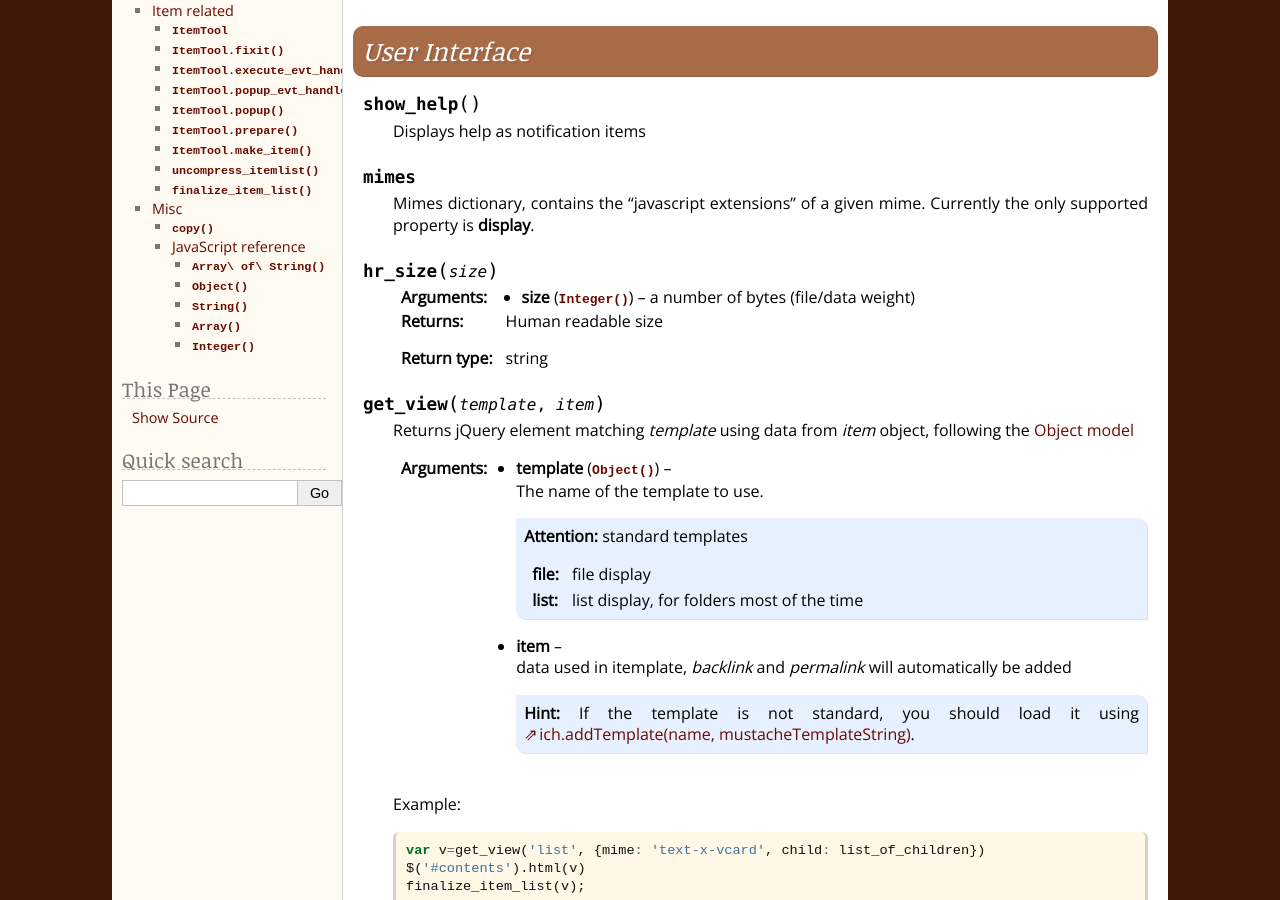
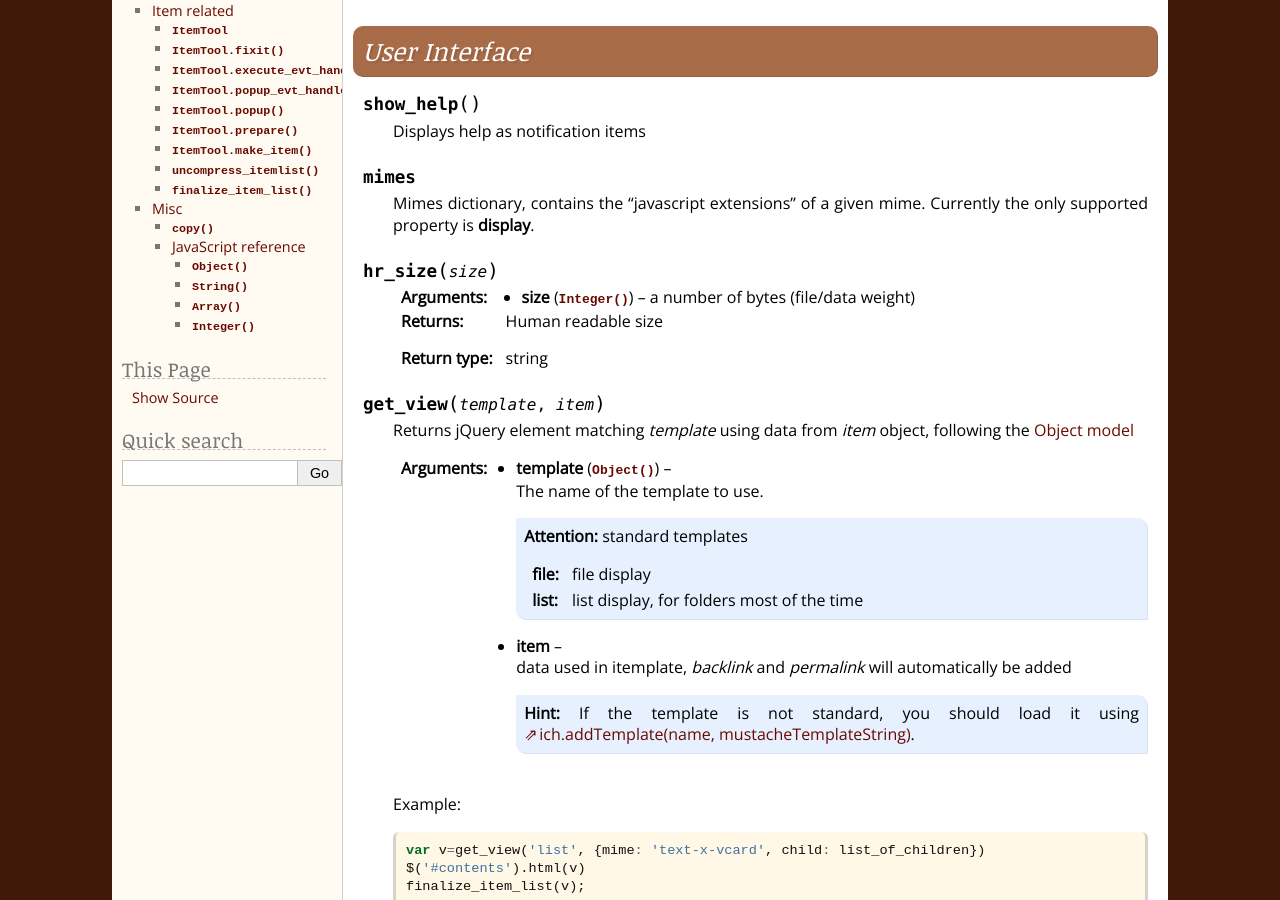
Before and after one commit to fdev31/weye, a Sphinx documentation site: the page built from doc/source/dev/jsapi.rst, in a window 1280 px wide and 900 px high, scrolled down 765 px. Built offline with Sphinx 7.4.7, drawn with Linux system fonts in a browser that asks for light colours; some web fonts are replaced; some of the changed text lies outside the part shown.

```diff
--- a/doc/source/dev/jsapi.rst
+++ b/doc/source/dev/jsapi.rst
@@ -345,15 +345,19 @@ Misc
 
 They are made from ``'#?view=' + ui.doc_ref``
 
+.. seealso:: :js:data:`ui.doc_ref`
+
 
 ----
+
+.. rst-class:: html-toggle
 
 JavaScript reference
 ====================
 
 `From MDN <https://developer.mozilla.org/en-US/docs/Web/JavaScript/Reference/Global_Objects>`_.
 
-.. function:: Array\ of\ String
+
 .. function:: Object
 .. function:: String
 .. function:: Array
```
Also changed, not shown: static/application.js (+5 -3 lines).
